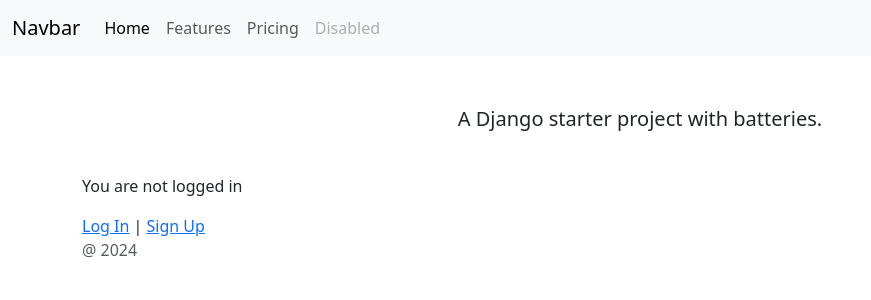
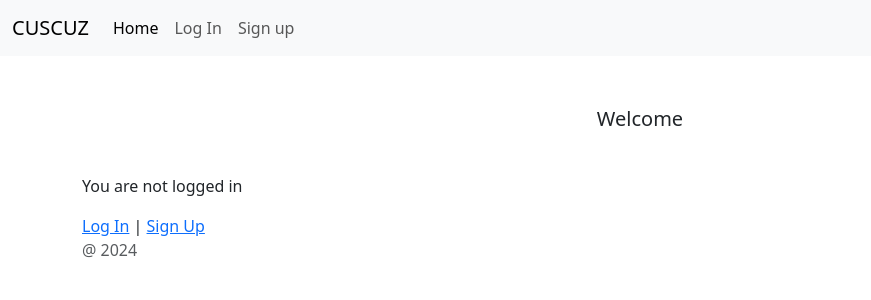
Before and after one commit to hugobelem/django-auth, a Django app: page / in a window 1280 px wide. Shown: the top 300 px of the page, without its empty margins (0-871 px from the left). Run offline with Django 5.2, Linux system fonts and the light colour scheme.

Commit message:
template changes 3

```diff
--- a/templates/base.html
+++ b/templates/base.html
@@ -20,23 +20,20 @@
 <body>
   <nav class="navbar navbar-expand-lg bg-body-tertiary">
     <div class="container-fluid">
-      <a class="navbar-brand" href="#">Navbar</a>
+      <a class="navbar-brand" href="/">CUSCUZ</a>
       <button class="navbar-toggler" type="button" data-bs-toggle="collapse" data-bs-target="#navbarNav" aria-controls="navbarNav" aria-expanded="false" aria-label="Toggle navigation">
         <span class="navbar-toggler-icon"></span>
       </button>
       <div class="collapse navbar-collapse" id="navbarNav">
         <ul class="navbar-nav">
           <li class="nav-item">
-            <a class="nav-link active" aria-current="page" href="#">Home</a>
+            <a class="nav-link active" aria-current="page" href="/">Home</a>
           </li>
           <li class="nav-item">
-            <a class="nav-link" href="#">Features</a>
+            <a class="nav-link" href="/accounts/login">Log In</a>
           </li>
           <li class="nav-item">
-            <a class="nav-link" href="#">Pricing</a>
-          </li>
-          <li class="nav-item">
-            <a class="nav-link disabled" aria-disabled="true">Disabled</a>
+            <a class="nav-link" href="/accounts/signup">Sign up</a>
           </li>
         </ul>
       </div>
--- a/templates/home.html
+++ b/templates/home.html
@@ -14,7 +14,7 @@
 
 {% else %}
   <div class="pricing-header px-3 py-3 pt-md-5 pb-md-4 mx-auto text-center">
-    <p class="lead">A Django starter project with batteries.</p>
+    <p class="lead">Welcome</p>
   </div>
   <p>You are not logged in</p>
   <a href="{% url 'login' %}">Log In</a> |
```
